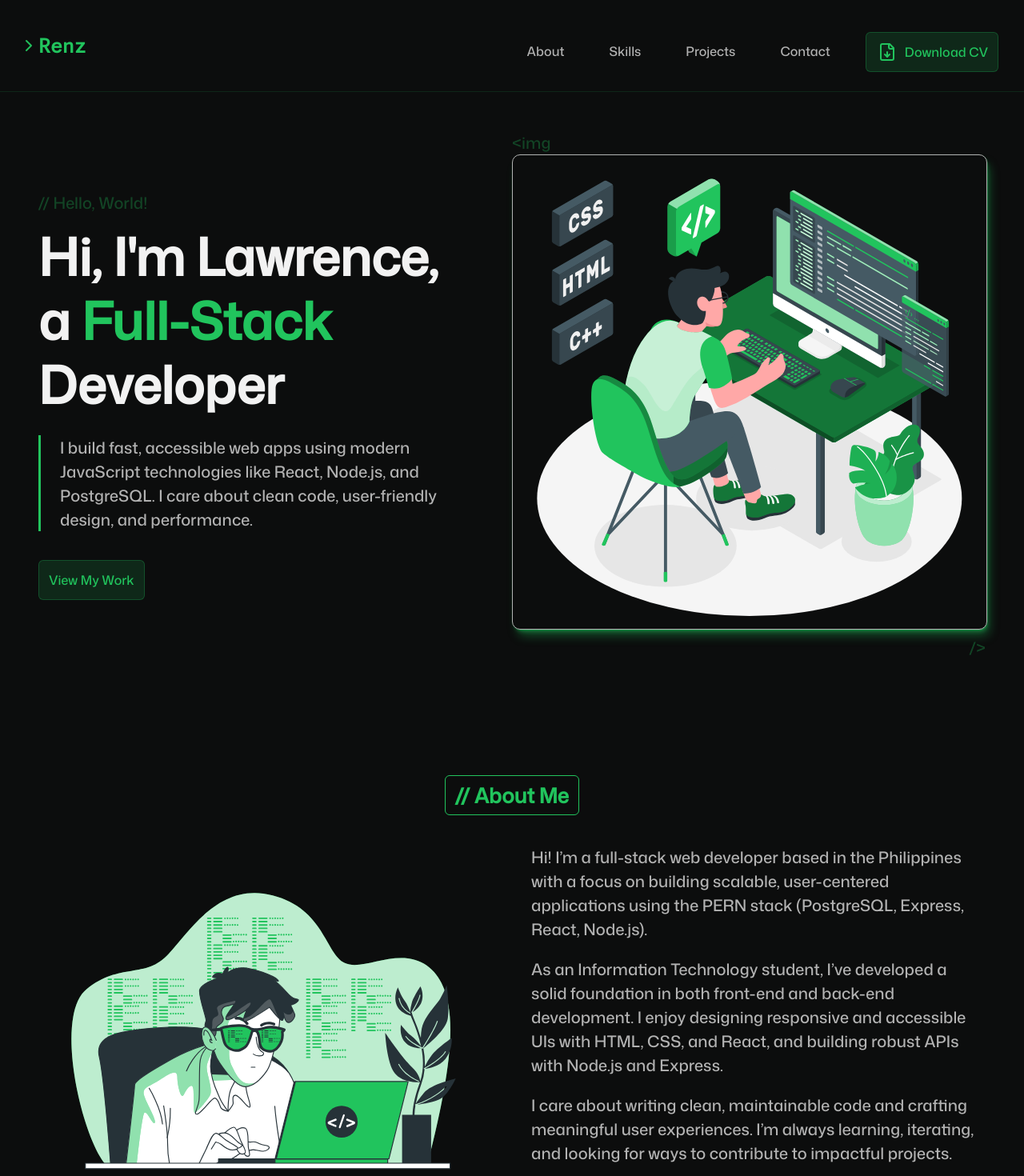
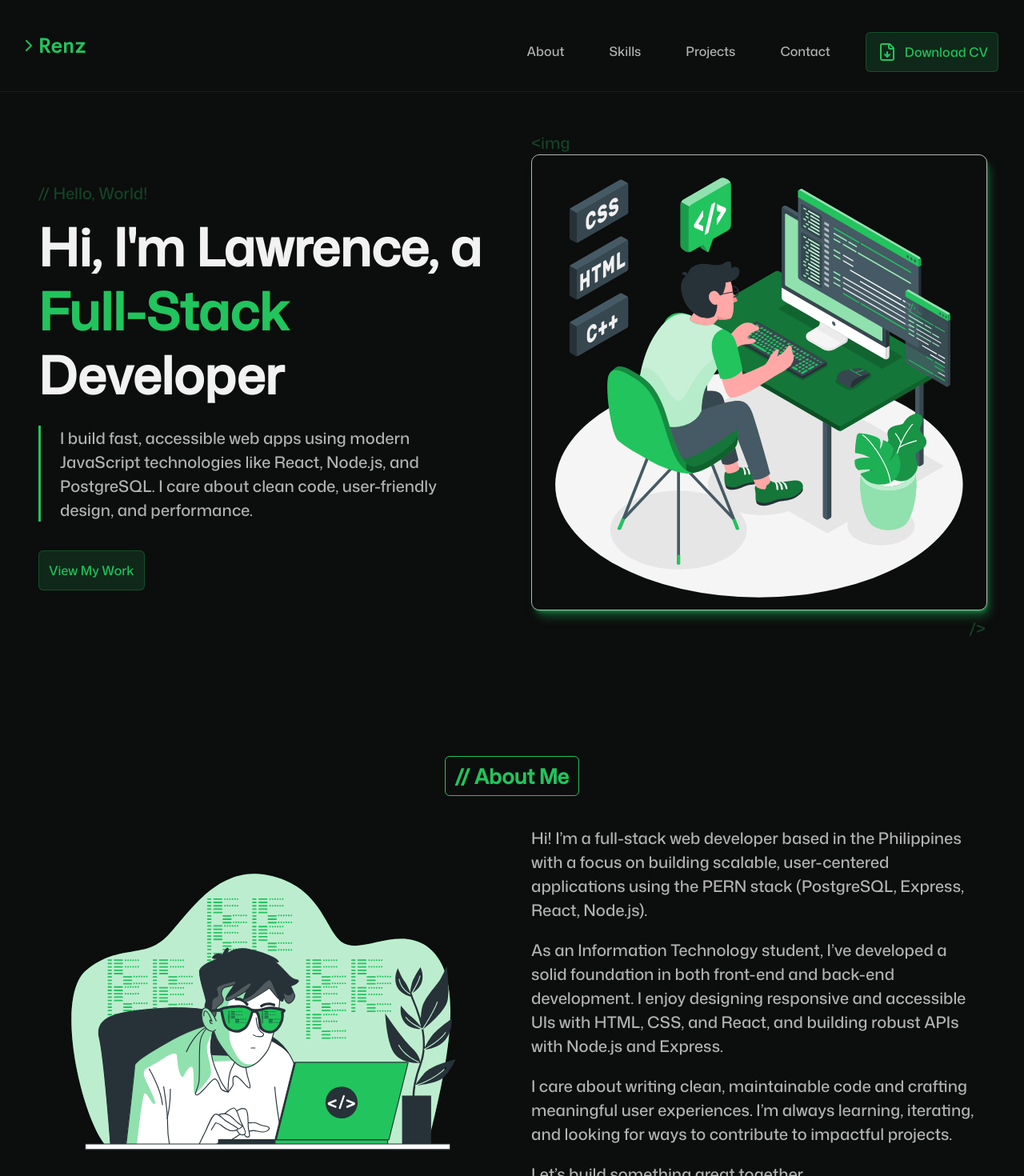
Before and after one commit to lawrence-ruscia/homepage, a React (Vite) app: page / in a window 1280 px wide. Shown: the top 1470 px of the page at 80% size. Built offline with nearby package versions, Linux system fonts and the light colour scheme.

Commit message:
style: improve images overall responsivenes

```diff
--- a/src/assets/styles/About.module.css
+++ b/src/assets/styles/About.module.css
@@ -6,13 +6,9 @@
   margin-block: clamp(6rem, 10vw, 8rem);
 }
 
-.mobileText {
-  text-align: center;
-}
-
 .content {
   display: flex;
-  flex-direction: column;
+  flex-direction: column-reverse;
   align-items: center;
   max-width: 100%;
 }
@@ -22,8 +18,8 @@
 }
 
 .illustration {
-  max-width: 50%;
-  width: 750px;
+  width: 100%;
+  max-width: 500px;
 
   flex: 1;
   aspect-ratio: 4 / 3;
@@ -42,6 +38,10 @@
     gap: var(--space-7);
   }
 
+  .illustration {
+    max-width: 100%;
+  }
+
   .textContent {
     flex: 1;
   }
--- a/src/assets/styles/Hero.module.css
+++ b/src/assets/styles/Hero.module.css
@@ -9,9 +9,9 @@
   justify-content: center;
   align-items: center;
 
-  text-align: center;
+  flex-direction: column;
 
-  flex-direction: column;
+  flex: 1;
 }
 
 .headline,
@@ -21,8 +21,9 @@
 }
 
 .avatar {
-  max-width: 50%;
-  width: 750px;
+  flex: 1;
+  max-width: 500px;
+  width: 100%;
 }
 
 img {
@@ -46,6 +47,8 @@ img {
     display: flex;
     justify-content: space-between;
     flex-direction: row;
+
+    gap: var(--space-6);
   }
 
   .headline,
@@ -63,15 +66,17 @@ img {
   }
 
   .header {
-    max-width: 45%;
     align-items: start;
   }
 
   .avatar {
     display: block;
+    max-width: 100%;
   }
 
   .avatar > img {
+    width: 100%;
+    height: 100%;
     border: 1px solid var(--color-brand-light);
     border-radius: 10px;
 
@@ -114,6 +119,10 @@ img {
 
 /* Desktop */
 @media (min-width: 1024px) {
+  .hero {
+    gap: var(--space-8);
+  }
+
   .description {
     padding-left: var(--space-5);
   }
--- a/src/assets/styles/global.css
+++ b/src/assets/styles/global.css
@@ -119,7 +119,7 @@ body {
   display: flex;
   flex-direction: column;
   justify-content: center;
-  padding: var(--space-3);
+  padding: var(--space-4);
 }
 
 /* Tablet */
```
